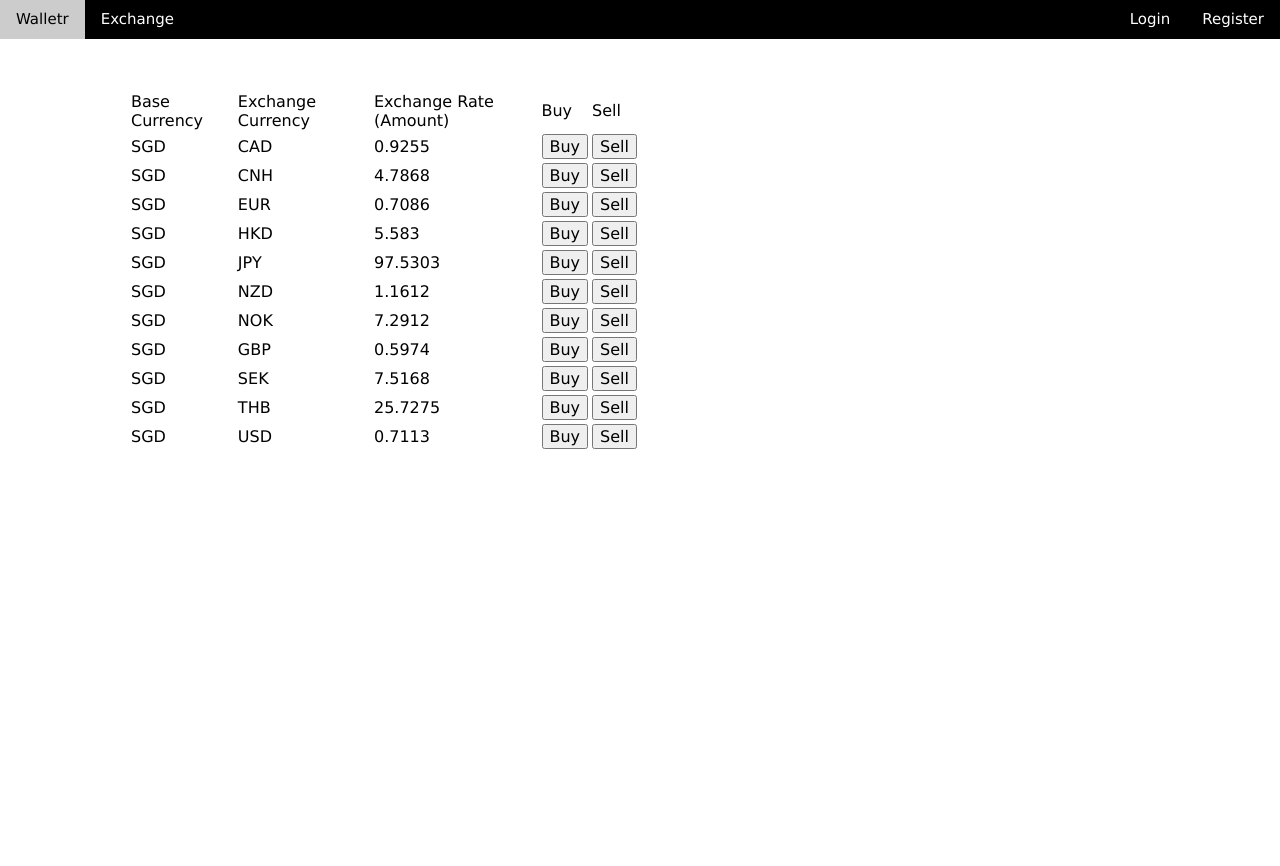
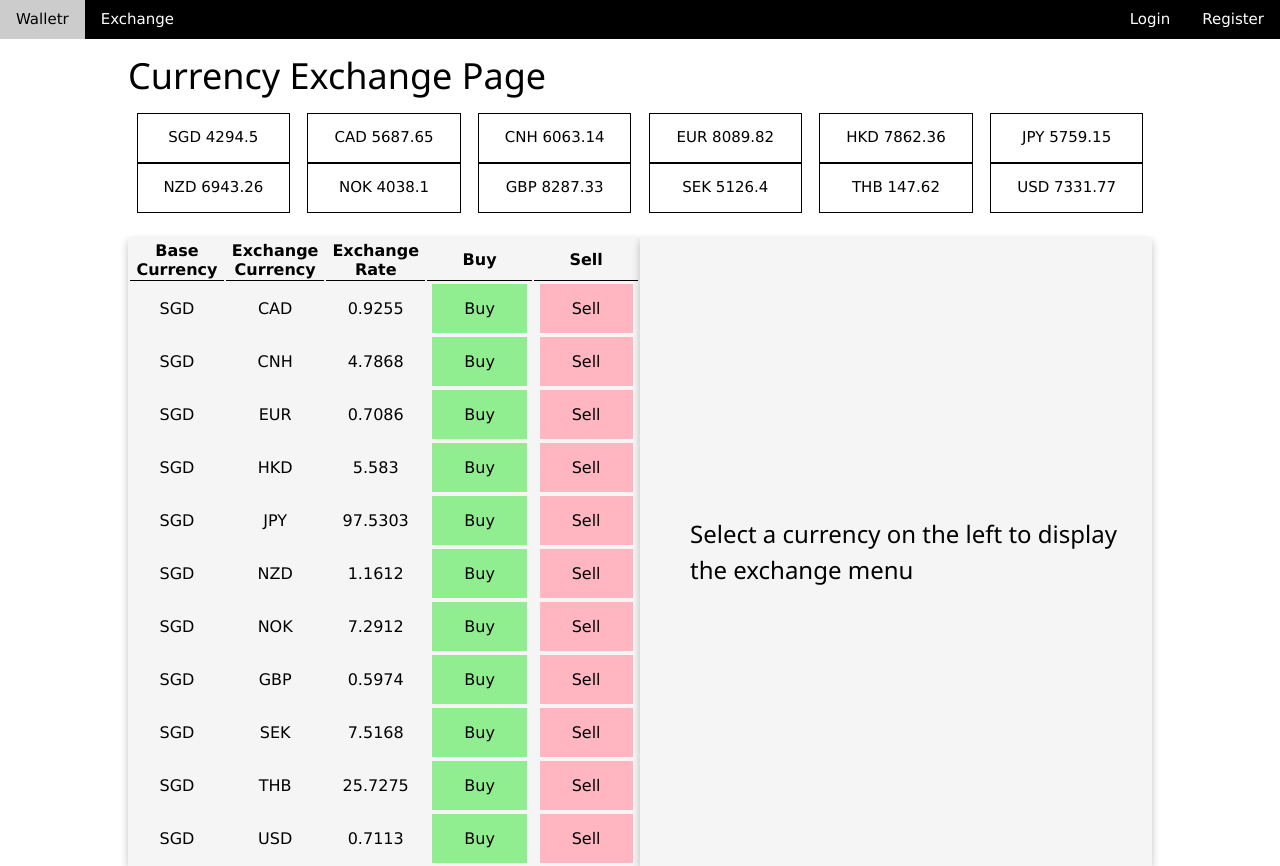
Before and after one commit to theturtle27/tt6_group10, a React (Create React App) app in the folder frontend/: page /exchange in a window 1280 px wide. Before the commit the page ends 800 px from the top, so only its background shows below. Built offline with nearby package versions, Linux system fonts and the light colour scheme.

Commit message:
Added API Fetching and CSS

```diff
--- a/frontend/src/components/ExchangePage.css
+++ b/frontend/src/components/ExchangePage.css
@@ -1,16 +1,104 @@
 .Exchange-Page-Main-Container{
     display: flex;
-    flex-direction: row;
-    justify-content: space-between;
+    flex-direction: column;
     width: 80%;
     margin: auto;
-    padding-top: 50px;
+}
+
+.Exchange-Page-Sub-Container{
+    padding-top: 25px;
+    display: flex;
+    flex-direction: row-reverse;
+    justify-content: center;
+    align-self: center;
+    width: 100%;
+    margin: auto;
 }
 
 .Exchange-Page-Currency-Display{
     width: 50%;
+    background-color: whitesmoke;
+    box-shadow: rgba(0, 0, 0, 0.24) 0px 3px 8px;
 }
 
 .Exchange-Page-Transaction-Display{
     width: 50%;
+    padding-left: 25px;
+    background-color: whitesmoke;
+    box-shadow: rgba(0, 0, 0, 0.24) 0px 3px 8px;
 }
+
+.Exchange-Currency-Table th{
+    text-align: center;
+    width: 150px;
+    border-bottom: 1px solid black;
+}
+
+.Exchange-Currency-Table td{
+    text-align: center;
+}
+
+.Exchange-Currency-Table tr{
+    border-bottom: 1px solid black;
+}
+
+.common-Button{
+    text-decoration: none;
+    border: none;
+    cursor: pointer;
+    padding: 15px 32px;
+}
+
+.common-Button:hover{
+    background: grey;
+}
+
+.Exchange-Page-Buy-Button, .confirm-form-button{
+    background-color: lightgreen;
+}
+
+.Exchange-Page-Sell-Button, .cancel-form-button{
+    background-color: lightpink;
+}
+
+.Exchange-Page-Error{
+    padding-left: 25px;
+}
+
+.Exchange-Page-Placeholder{
+    display: flex;
+    align-items: center;
+    justify-content: center;
+    height: 100%;
+}
+
+.Exchange-Page-Transaction-Display{
+}
+
+.Exchange-Page-Transaction-Display td{
+
+}
+
+.cancel-form-button, .confirm-form-button{
+    margin-top: 10px;
+}
+
+.cancel-form-button{
+    margin-left: 10px;
+}
+
+.Exchange-Page-Wallet-Display{
+    display: flex;
+    flex-wrap: wrap;
+}
+
+.Wallet-Details{
+    margin-right: 15px;
+    width: 15%;
+    border: 1px solid black;
+    height: 50px;
+    display: flex;
+    justify-content: center;
+    align-items: center;
+    margin: auto;
+}
--- a/frontend/src/components/ExchangePage.jsx
+++ b/frontend/src/components/ExchangePage.jsx
@@ -1,6 +1,6 @@
-import React, { useState, useEffect } from 'react';
+import React, { useState, useEffect, useRef } from 'react';
 import './ExchangePage.css'
-import axios from 'axios';
+import axios from 'axios'
 
 const PracticePage = () => {
 
@@ -155,8 +155,18 @@ const PracticePage = () => {
 		}
 	]
 
+    const exchangeAmountRef = useRef();
+
     useEffect(() => {
         //fetch API data
+         /* axios.post('http://localhost:8080', {
+                userID: '',
+                walletID: ''
+            }).then((res) => {
+                console.log(res);
+            }).catch((error) => {
+                console.log(error);
+            }); */
         setApiData(mockData);
 		setWalletData(mockWalletData);
     }, [])
@@ -179,7 +189,7 @@ const PracticePage = () => {
     const submitTransaction = (e) => {
         e.preventDefault();
         if(transactionData[0].operation === 'Buy'){
-            /* axios.post('http://localhost:8080', {
+            axios.post('http://localhost:8080/currency', {
                 base_currency: "SGD",
                 exchange_currency: transactionData[0].exchangeCurrency,
                 rate: transactionData[0].rate,
@@ -188,8 +198,10 @@ const PracticePage = () => {
                 console.log(res);
             }).catch((error) => {
                 console.log(error);
-            }); */
+            });
             console.log("Buy");
+            exchangeAmountRef.current.value = "";
+            setExchangeAmount("");
         }
         else if(transactionData[0].operation === 'Sell'){
             /* axios.post('http://localhost:8080', {
@@ -208,42 +220,26 @@ const PracticePage = () => {
 
     const cancelTransaction = (e) => {
         e.preventDefault();
+        exchangeAmountRef.current.value = "";
         setExchangeAmount("");
     }
 
     return (
 		<div className = 'Exchange-Page-Main-Container'>
-			<div className = 'Exchange-Page-Currency-Display'>
-				{
-					hasData ?
-					<table>
-						<tbody>
-							<tr>
-								<td>Base Currency</td>
-								<td>Exchange Currency</td>
-								<td>Exchange Rate (Amount)</td>
-								<td>Buy</td>
-								<td>Sell</td>
-							</tr>
-							{apiData.map((currency) => (
-								<tr key = {currency.id}>
-									<td>{currency.base_currency}</td>
-									<td>{currency.exchange_currency}</td>
-									<td>{currency.rate}</td>
-									<td><button onClick = {handleBuy} value ={[currency.exchange_currency, "Buy", currency.rate]}>Buy</button></td>
-									<td><button onClick = {handleBuy} value ={[currency.exchange_currency, "Sell", currency.rate]}>Sell</button></td>
-								</tr>
+            <h1>Currency Exchange Page</h1>
+            <div className = 'Exchange-Page-Wallet-Display'>
+                {mockWalletData.map((wallet) => (
+                    <p className ='Wallet-Details'>
+                        {wallet.currency} {wallet.amount}
+                    </p>
                 ))}
-						</tbody>
-					</table> :
-					<p>null</p>
-				}
             </div>
+            <div className = 'Exchange-Page-Sub-Container'>
                 <div className = 'Exchange-Page-Transaction-Display'>
                     {
                         popupStatus ?
                         <div>
-                        <h1>{transactionData[0].operation} Currency: {transactionData[0].exchangeCurrency}</h1>
+                            <h2>{transactionData[0].operation} Currency: {transactionData[0].exchangeCurrency}</h2>
                             <form onSubmit = {submitTransaction}>
                                 <table>
                                     <tbody>
@@ -256,8 +252,8 @@ const PracticePage = () => {
                                             <td>{transactionData[0].rate}</td>
                                         </tr>
                                         <tr>
-                                        <td>Amount You Wish To Buy (SGD):</td>
-                                        <td><input onChange = {amountOnChange} type = 'number'name = 'transactionAmount'></input></td>
+                                            <td>Amount You Wish To {transactionData[0].operation} (SGD):</td>
+                                            <td><input ref = {exchangeAmountRef} onChange = {amountOnChange} type = 'number' name = 'transactionAmount'></input></td>
                                         </tr>
                                         <tr>
                                             <td>Amount You Will Get ({transactionData[0].exchangeCurrency}):</td>
@@ -265,11 +261,43 @@ const PracticePage = () => {
                                         </tr>
                                     </tbody>
                                 </table>
-                            <button type = 'submit'>Confirm</button>
-                            <button onClick = {cancelTransaction}>Cancel</button>
+                                <button type = 'submit' className = 'common-Button confirm-form-button'>Confirm</button>
+                                <button className = 'common-Button cancel-form-button' onClick = {cancelTransaction} name = "cancelTransaction">Cancel</button>
                             </form>
-                    </div> : null
+                        </div> :
+                        <div className = 'Exchange-Page-Placeholder'>
+                           <h3 className = 'Exchange-Page-Error'> Select a currency on the left to display the exchange menu</h3>
+                        </div>
                     }
+                </div>
+                <div className = 'Exchange-Page-Currency-Display'>
+                    {
+                        hasData ?
+                        <table className = 'Exchange-Currency-Table'>
+                            <thead>
+                                <tr>
+                                        <th>Base Currency</th>
+                                        <th>Exchange Currency</th>
+                                        <th>Exchange Rate</th>
+                                        <th>Buy</th>
+                                        <th>Sell</th>
+                                </tr>
+                            </thead>
+                            <tbody>
+                                {apiData.map((currency) => (
+                                    <tr key = {currency.id}>
+                                        <td>{currency.base_currency}</td>
+                                        <td>{currency.exchange_currency}</td>
+                                        <td>{currency.rate}</td>
+                                        <td><button className = "Exchange-Page-Buy-Button common-Button" onClick = {handleBuy} value ={[currency.exchange_currency, "Buy", currency.rate]}>Buy</button></td>
+                                        <td><button className = "Exchange-Page-Sell-Button common-Button"onClick = {handleBuy} value ={[currency.exchange_currency, "Sell", currency.rate]}>Sell</button></td>
+                                    </tr>
+                                ))}
+                            </tbody>
+                        </table> :
+                        <h2 className = 'Exchange-Page-Error'>Error: No Currency Returned</h2>
+                    }
+                </div>
             </div>
 		</div>
     )
```
Lines whose indentation alone changed are shown as unchanged.
